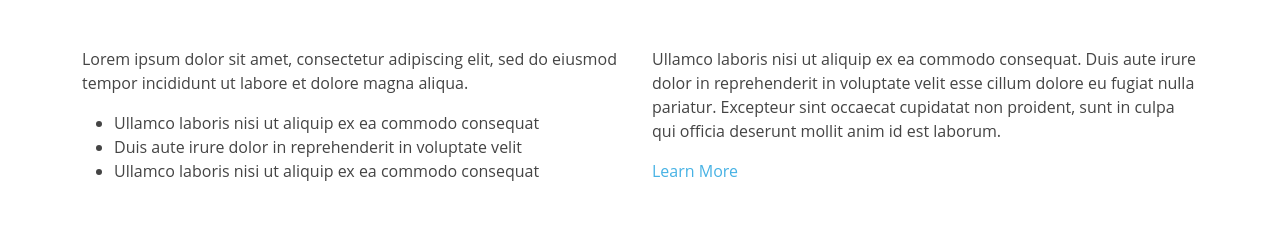
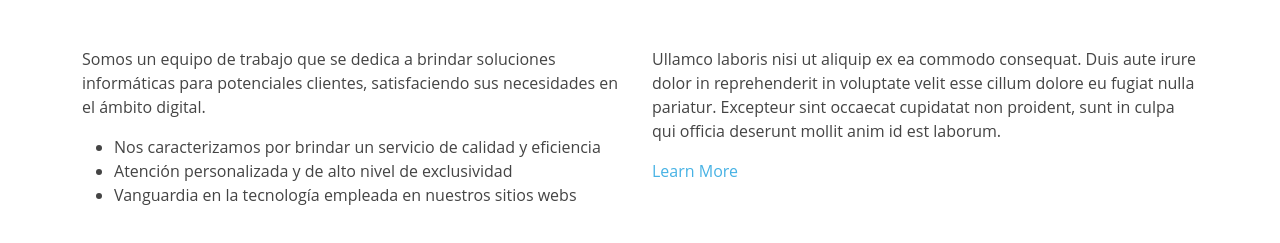
Before and after one commit to Morgwens/Proyecto-ISPC, a plain HTML site: page PaginaWebWe-Fix/Vista/SobreNosotros.html in a window 1280 px wide. Shown: the part 219-462 px from the top of the page. Drawn offline with nearby package versions, Linux system fonts and the light colour scheme.

Commit message:
agregando info

```diff
--- a/PaginaWebWe-Fix/Vista/SobreNosotros.html
+++ b/PaginaWebWe-Fix/Vista/SobreNosotros.html
@@ -54,13 +54,12 @@
                   <div class="row content">
                     <div class="col-lg-6">
                       <p>
-                        Lorem ipsum dolor sit amet, consectetur adipiscing elit, sed do eiusmod tempor incididunt ut labore et dolore
-                        magna aliqua.
+                        Somos un equipo de trabajo que se dedica a brindar soluciones informáticas para potenciales clientes, satisfaciendo sus necesidades en el ámbito digital.
                       </p>
                       <ul>
-                        <li><i class="ri-check-double-line"></i> Ullamco laboris nisi ut aliquip ex ea commodo consequat</li>
-                        <li><i class="ri-check-double-line"></i> Duis aute irure dolor in reprehenderit in voluptate velit</li>
-                        <li><i class="ri-check-double-line"></i> Ullamco laboris nisi ut aliquip ex ea commodo consequat</li>
+                        <li><i class="ri-check-double-line"></i> Nos caracterizamos por brindar un servicio de calidad y eficiencia</li>
+                        <li><i class="ri-check-double-line"></i> Atención personalizada y de alto nivel de exclusividad</li>
+                        <li><i class="ri-check-double-line"></i> Vanguardia en la tecnología empleada en nuestros sitios webs</li>
                       </ul>
                     </div>
                     <div class="col-lg-6 pt-4 pt-lg-0">
```
